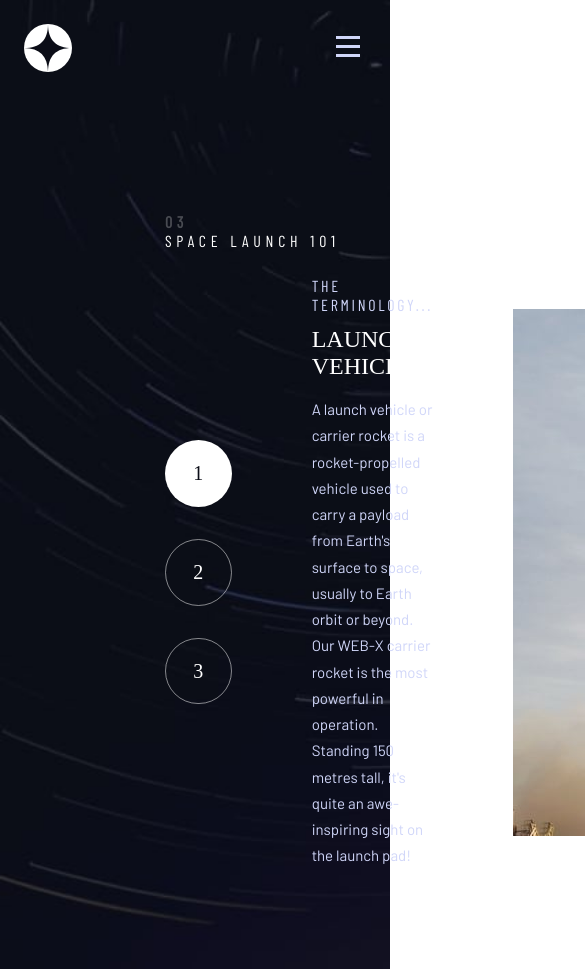
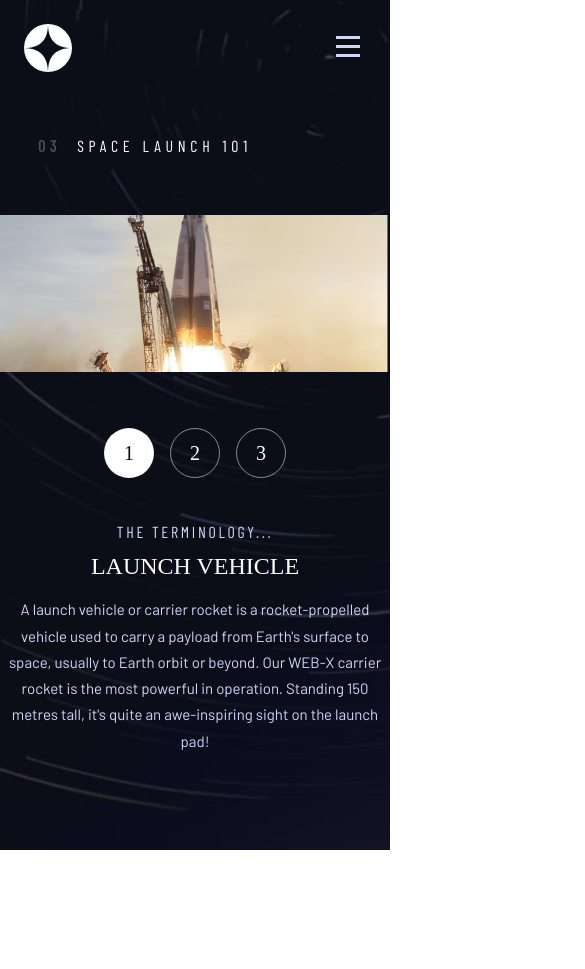
Before and after one commit to fernandoLRibeiro/space-tourism-solution, a Next.js app in the folder app/: page /technology in a window 390 px wide. Shown: the top 969 px of the page, 585 px wide, since content can reach past the window. After the commit the page ends 850 px from the top, so only its background shows below. Built offline with nearby package versions, Linux system fonts and the light colour scheme; a web font is replaced by a local one.

Commit message:
Build basic technology page tablet design

```diff
--- a/app/pages/technology.js
+++ b/app/pages/technology.js
@@ -1,4 +1,4 @@
-import React, { useState } from "react";
+import React, { useEffect, useState } from "react";
 import styles from "../styles/Technology.module.css";
 import Head from "next/head";
 import data from "../utils/data.json";
@@ -7,6 +7,29 @@ const { technology } = data;
 
 const Technology = () => {
   const [current, setCurrent] = useState(0);
+  const [isMobileSize, setIsMobileSize] = useState(false);
+
+  const useWindowSize = () => {
+    useEffect(() => {
+      if (typeof window !== undefined) {
+        const handleResize = () => {
+          if (window.innerWidth <= 768) {
+            setIsMobileSize(true);
+          } else {
+            setIsMobileSize(false);
+          }
+        };
+
+        window.addEventListener("resize", handleResize);
+
+        handleResize();
+        return () => window.removeEventListener("resize", handleResize);
+      }
+    }, []);
+    return isMobileSize;
+  };
+
+  useWindowSize();
 
   return (
     <div className={styles.container}>
@@ -46,7 +69,11 @@ const Technology = () => {
             </div>
           </div>
           <img
-            src={technology[current].images.portrait}
+            src={
+              isMobileSize
+                ? technology[current].images.landscape
+                : technology[current].images.portrait
+            }
             className={styles.image}
             alt={technology[current].name}
           />
--- a/app/styles/Destination.module.css
+++ b/app/styles/Destination.module.css
@@ -17,7 +17,7 @@
   width: 100%;
   display: flex;
   flex-direction: column;
-  margin: 14% 12% 7%;
+  padding: 13.25em 7.25em 7.375em;
   gap: 4em;
   justify-content: space-between;
   width: 100%;
--- a/app/styles/Technology.module.css
+++ b/app/styles/Technology.module.css
@@ -13,8 +13,13 @@
   display: flex;
   flex-direction: column;
   gap: 1.625em;
-  padding: 13.25em 0 6.25em 10.3125em;
+  padding: 13.25em 0 10.3125em 7.25em;
   width: 100%;
+}
+
+.header {
+  display: flex;
+  gap: 1.75em;
 }
 
 .content {
@@ -23,7 +28,7 @@
   grid-template-columns: auto auto 4fr;
   justify-items: end;
   align-items: center;
-  column-gap: 5em;
+  column-gap: 5.5%;
   width: 100%;
 }
 
@@ -75,9 +80,58 @@
   max-width: 27.75em;
 }
 
+@media screen and (max-width: 1024px) {
+  .content {
+    column-gap: 2.5%;
+  }
+}
+
 @media screen and (max-width: 768px) {
   .container {
     background-image: url("../public/assets/technology/background-technology-tablet.jpg");
+  }
+
+  .header {
+    margin-left: 2.375em;
+    gap: 1em;
+  }
+
+  .main {
+    padding: 8.5em 0 6em;
+    gap: 3.75em;
+  }
+
+  .content {
+    grid-template-rows: auto auto auto;
+    grid-template-columns: 1fr;
+    justify-items: center;
+    align-items: center;
+    row-gap: 2.75em;
+  }
+
+  .image {
+    width: 100%;
+    grid-row: 1/2;
+  }
+
+  .sliderButtonsContainer {
+    margin-top: 0.75em;
+    flex-direction: row;
+    gap: 1em;
+  }
+
+  .sliderButton {
+    width: 3.75em;
+    height: 3.75em;
+  }
+
+  .description {
+    text-align: center;
+    align-items: center;
+  }
+
+  .descriptionTextContainer {
+    max-width: 28.625em;
   }
 }
 
```
